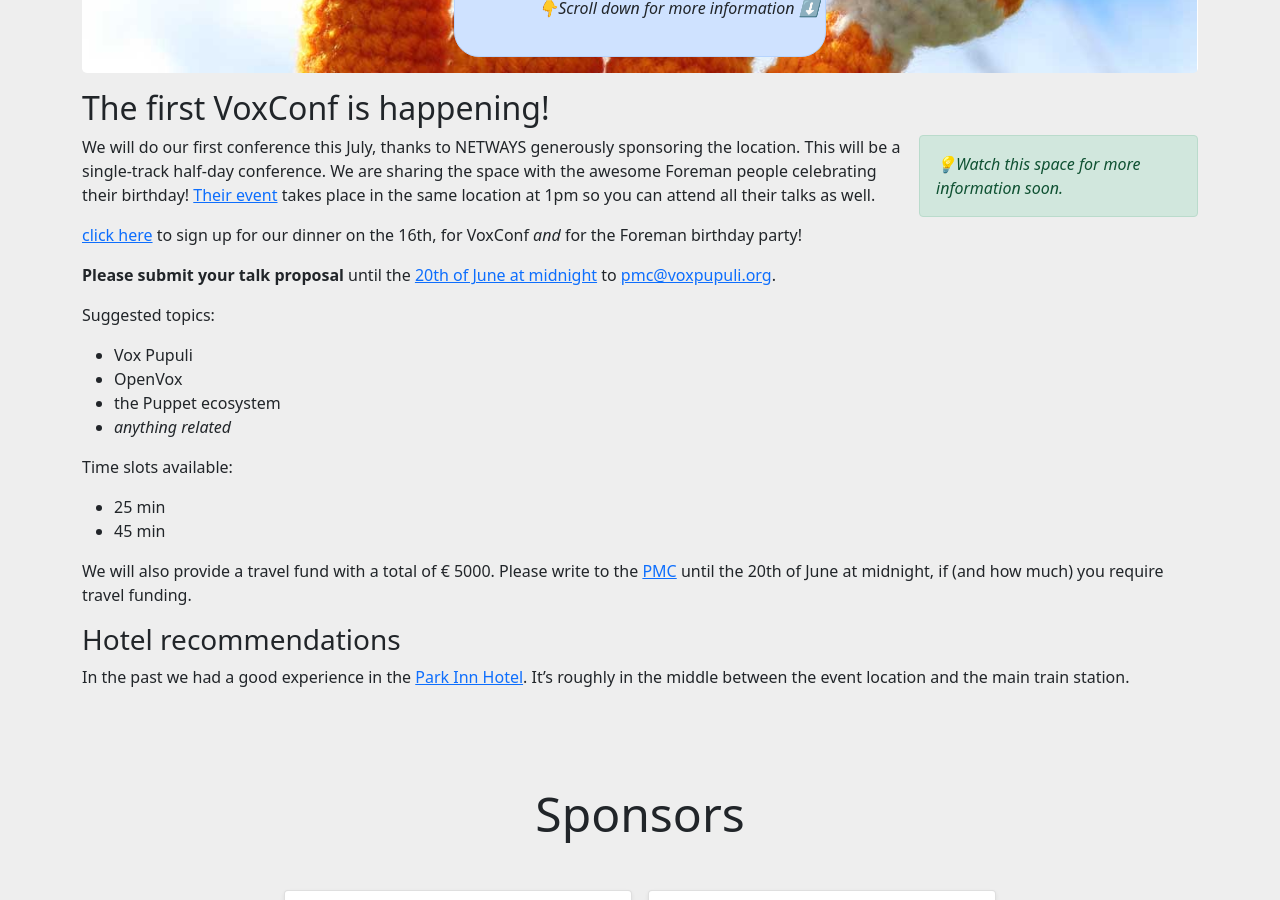
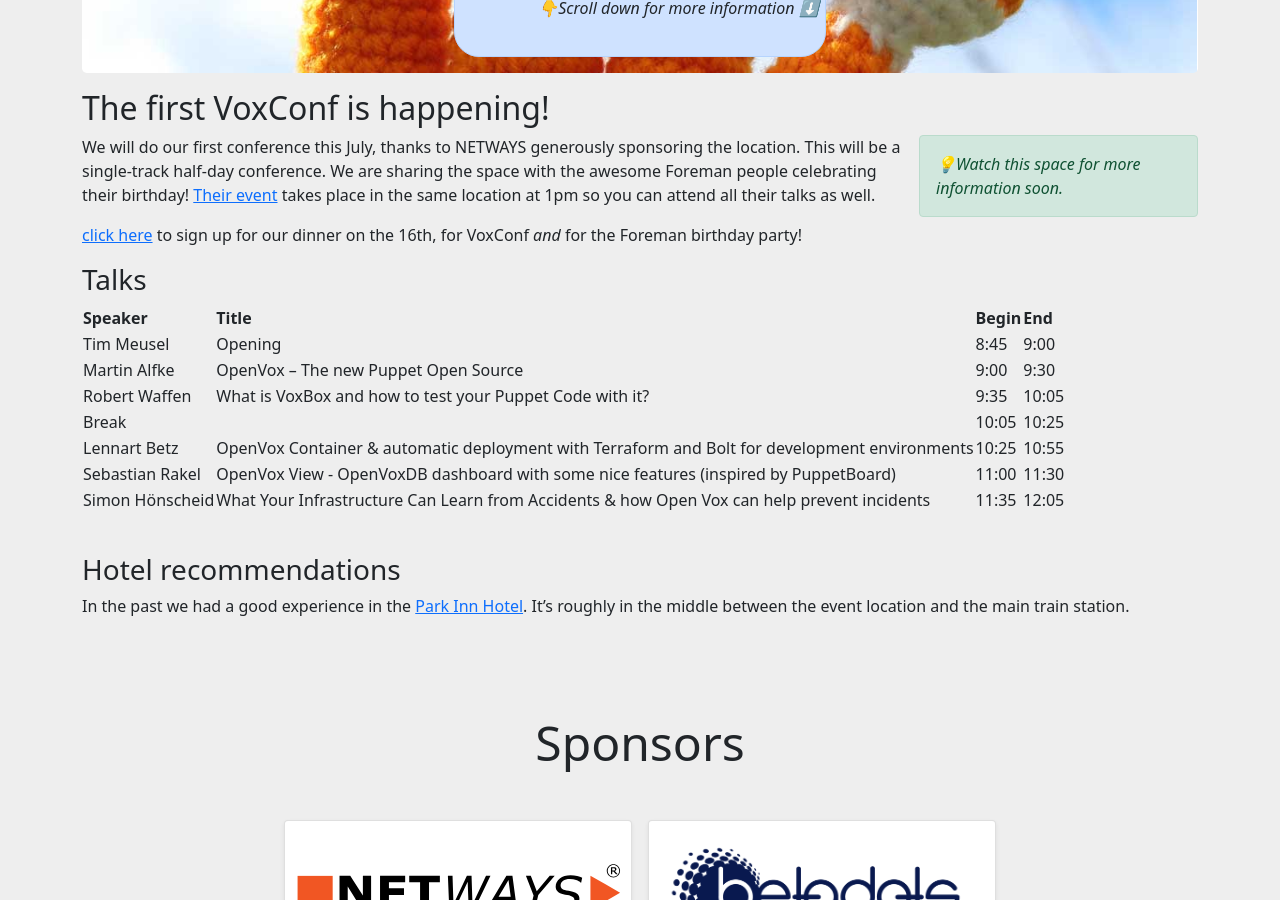
Before and after one commit to voxpupuli/voxpupuli.github.io, a Jekyll site: the page built from voxconf.md, in a window 1280 px wide and 900 px high, scrolled down 721 px. Built offline with Jekyll 4.4.1, drawn with Linux system fonts in a browser that asks for light colours; nearby versions of some CDN libraries.

Commit message:
VoxConf: Add conference talks

```diff
--- a/voxconf.md
+++ b/voxconf.md
@@ -48,20 +48,19 @@
 
 <a href="https://tickets.netways.de/NES/foremanbirthday/">click here</a> to sign up for our dinner on the 16th, for VoxConf *and* for the Foreman birthday party!
 
-**Please submit your talk proposal** until the [20th of June at midnight](https://www.timeanddate.com/worldclock/converter.html?iso=20250620T215900&p1=tz_cest) to [pmc@voxpupuli.org](mailto:pmc@voxpupuli.org).
+### Talks
 
-Suggested topics:
-- Vox Pupuli
-- OpenVox
-- the Puppet ecosystem
-- _anything related_
+| Speaker | Title | Begin | End |
+| ------- | ----- | ----- | --- |
+| Tim Meusel | Opening | 8:45 | 9:00 |
+| Martin Alfke | OpenVox – The new Puppet Open Source | 9:00 | 9:30 |
+| Robert Waffen | What is VoxBox and how to test your Puppet Code with it? | 9:35 | 10:05 |
+| Break | | 10:05 | 10:25 |
+| Lennart Betz | OpenVox Container & automatic deployment with Terraform and Bolt for development environments | 10:25 | 10:55 |
+| Sebastian Rakel | OpenVox View - OpenVoxDB dashboard with some nice features (inspired by PuppetBoard) | 11:00 | 11:30 |
+| Simon Hönscheid | What Your Infrastructure Can Learn from Accidents & how Open Vox can help prevent incidents | 11:35 | 12:05 |
 
-Time slots available:
-- 25 min
-- 45 min
-
-We will also provide a travel fund with a total of € 5000.
-Please write to the [PMC](mailto:pmc@voxpupuli.org) until the 20th of June at midnight, if (and how much) you require travel funding.
+<br/>
 
 ### Hotel recommendations
 
```
